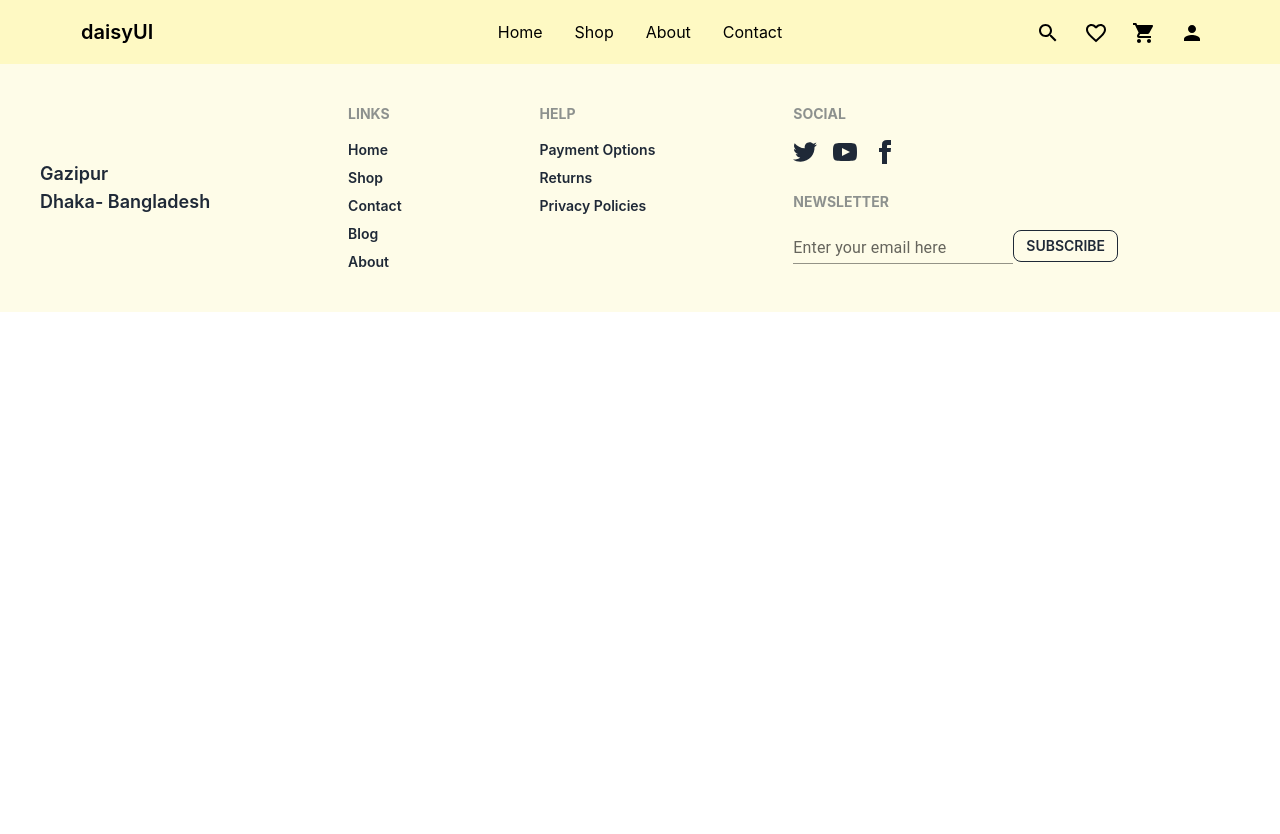
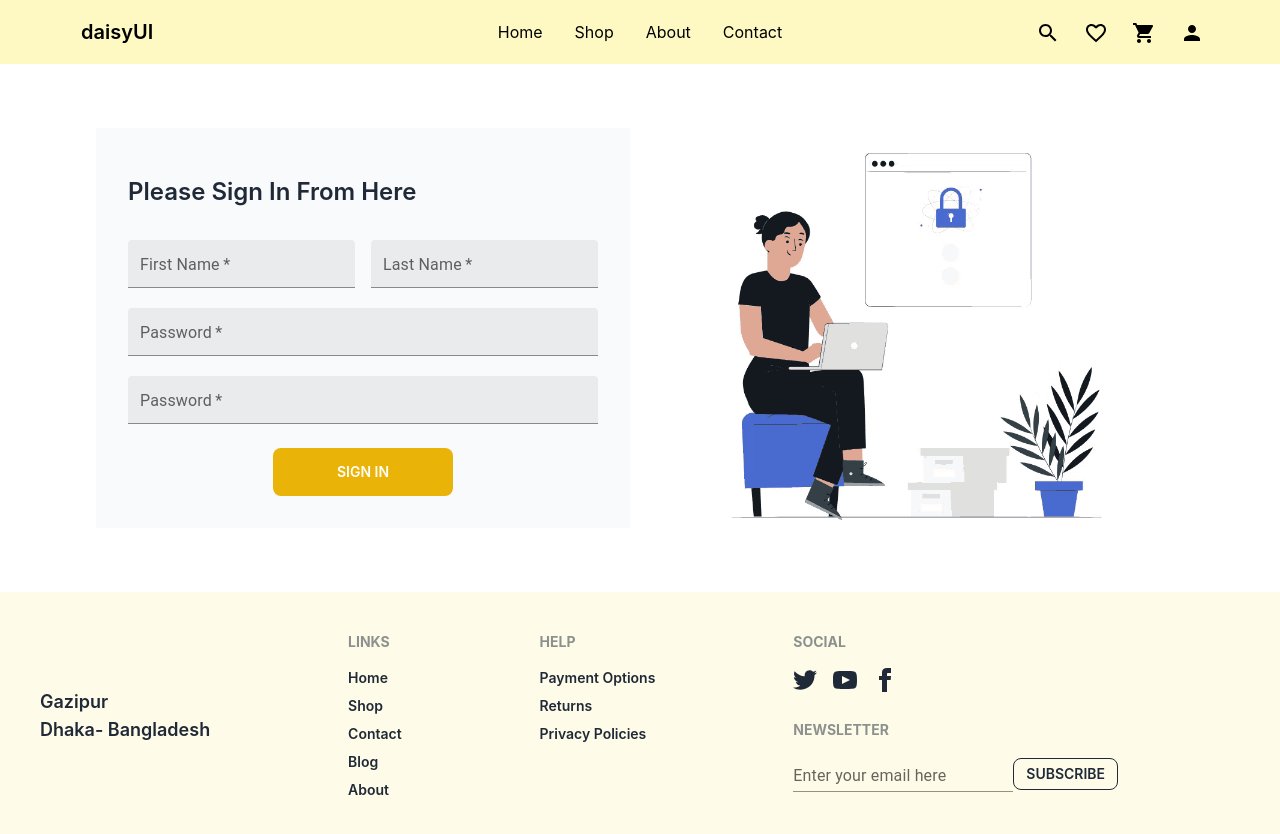
Before and after one commit to SanyFaysal/ecommerce-client, a React (Create React App) app: page /signup in a window 1280 px wide. Shown: the top 834 px of the page. Before the commit the page ends 800 px from the top, so only its background shows below. Built offline with nearby package versions, Linux system fonts and the light colour scheme.

Commit message:
add:login & signup

```diff
--- a/src/App.js
+++ b/src/App.js
@@ -13,6 +13,8 @@ import IconButton from '@mui/material/IconButton';
 import { useState } from 'react';
 import Checkout from './components/Pages/Checkout/Checkout';
 import Payment from './components/Pages/Payment/Payment';
+import Login from './components/Pages/Login/Login';
+import Signup from './components/Pages/Login/Signup';
 
 function App() {
   const [scroll, setScroll] = useState(false);
@@ -42,6 +44,8 @@ function App() {
         <Route path="/cart" element={<Cart />}></Route>
         <Route path="/checkout" element={<Checkout />}></Route>
         <Route path="/payment" element={<Payment />}></Route>
+        <Route path="/login" element={<Login />}></Route>
+        <Route path="/signup" element={<Signup />}></Route>
       </Routes>
       <Footer />
       {scroll && (
--- /dev/null
+++ b/src/components/Pages/Login/Login.js
@@ -0,0 +1,57 @@
+import { TextField } from '@mui/material';
+import React, { useState } from 'react';
+import login from '../../../assets/images/login.gif';
+import Notice from '../Payment/Notice';
+const Login = () => {
+  return (
+    <div className="grid lg:grid-cols-2 grid-cols-1 gap-5 lg:px-16 py-8 px-4 m-8  ">
+      <div className=" w-full rounded mx-auto my-auto ">
+        <form className=" bg-gray-50 p-8">
+          <h1 className="font- text-2xl lg:mt-4 mb-8 ">
+            <span className="font-semibold ">Please Sign In From Here </span>
+          </h1>
+          <TextField
+            id="outlined-basic"
+            label="Your Email"
+            variant="filled"
+            size="small"
+            required
+            className="w-full"
+          />
+          <div className="my-6"></div>
+          <TextField
+            id="outlined-basic"
+            size="small"
+            required
+            className="w-full"
+            label="Password"
+            variant="filled"
+          />
+          {/* <div className="form-control mt-3">
+            <label className=" flex mt-1">
+              <input
+                type="checkbox"
+                className="checkbox checkbox-warning"
+                onClick={() => setAcceptTerms(!acceptTerms)}
+              />
+              <span className="label-text my-auto ml-2 text-sm">
+                Please check your BKash number and transaction id once again{' '}
+              </span>
+            </label>
+          </div> */}
+          <div className="w-full">
+            <button
+              type="submit"
+              className=" bg-yellow-500 btn mx-auto block px-16 rounded-lg hover:bg-yellow-500  mt-6 border-none"
+            >
+              Sign iN
+            </button>
+          </div>
+        </form>
+      </div>
+      <img src={login} alt="" className="my-auto max-w-sm mx-auto" />
+    </div>
+  );
+};
+
+export default Login;
--- /dev/null
+++ b/src/components/Pages/Login/Signup.js
@@ -0,0 +1,76 @@
+import { TextField } from '@mui/material';
+import React from 'react';
+import login from '../../../assets/images/login.gif';
+const Signup = () => {
+  return (
+    <div className="grid lg:grid-cols-2 grid-cols-1 gap-5 lg:px-16 py-8 px-4 m-8  ">
+      <div className=" w-full rounded mx-auto my-auto ">
+        <form className=" bg-gray-50 p-8">
+          <h1 className="font- text-2xl lg:mt-4 mb-8 ">
+            <span className="font-semibold ">Please Sign In From Here </span>
+          </h1>
+          <div className="grid grid-cols-1 gap-5">
+            <div className="grid lg:grid-cols-2 grid-cols-1 gap-4 ">
+              <TextField
+                id="outlined-basic"
+                label="First Name"
+                variant="filled"
+                size="small"
+                required
+                className="w-full"
+              />
+              <TextField
+                id="outlined-basic"
+                label="Last Name"
+                variant="filled"
+                size="small"
+                required
+                className="w-full"
+              />
+            </div>
+
+            <TextField
+              id="outlined-basic"
+              size="small"
+              required
+              className="w-full"
+              label="Password"
+              variant="filled"
+            />
+            <TextField
+              id="outlined-basic"
+              size="small"
+              required
+              className="w-full"
+              label="Password"
+              variant="filled"
+            />
+          </div>
+          {/* <div className="form-control mt-3">
+              <label className=" flex mt-1">
+                <input
+                  type="checkbox"
+                  className="checkbox checkbox-warning"
+                  onClick={() => setAcceptTerms(!acceptTerms)}
+                />
+                <span className="label-text my-auto ml-2 text-sm">
+                  Please check your BKash number and transaction id once again{' '}
+                </span>
+              </label>
+            </div> */}
+          <div className="w-full">
+            <button
+              type="submit"
+              className=" bg-yellow-500 btn mx-auto block px-16 rounded-lg hover:bg-yellow-500  mt-6 border-none"
+            >
+              Sign iN
+            </button>
+          </div>
+        </form>
+      </div>
+      <img src={login} alt="" className="my-auto max-w-sm mx-auto" />
+    </div>
+  );
+};
+
+export default Signup;
```
Also changed, not shown: src/assets/images/login.gif (added), src/assets/images/login.png (added).
